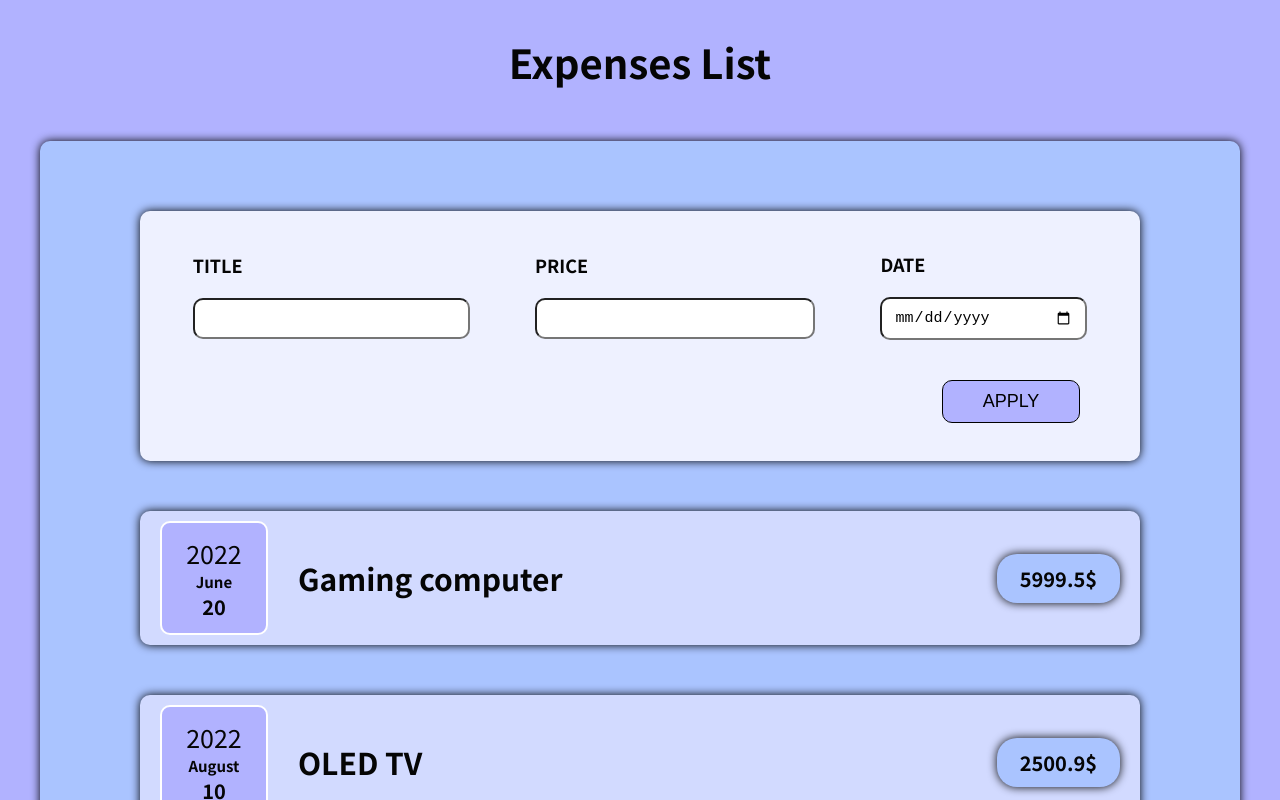
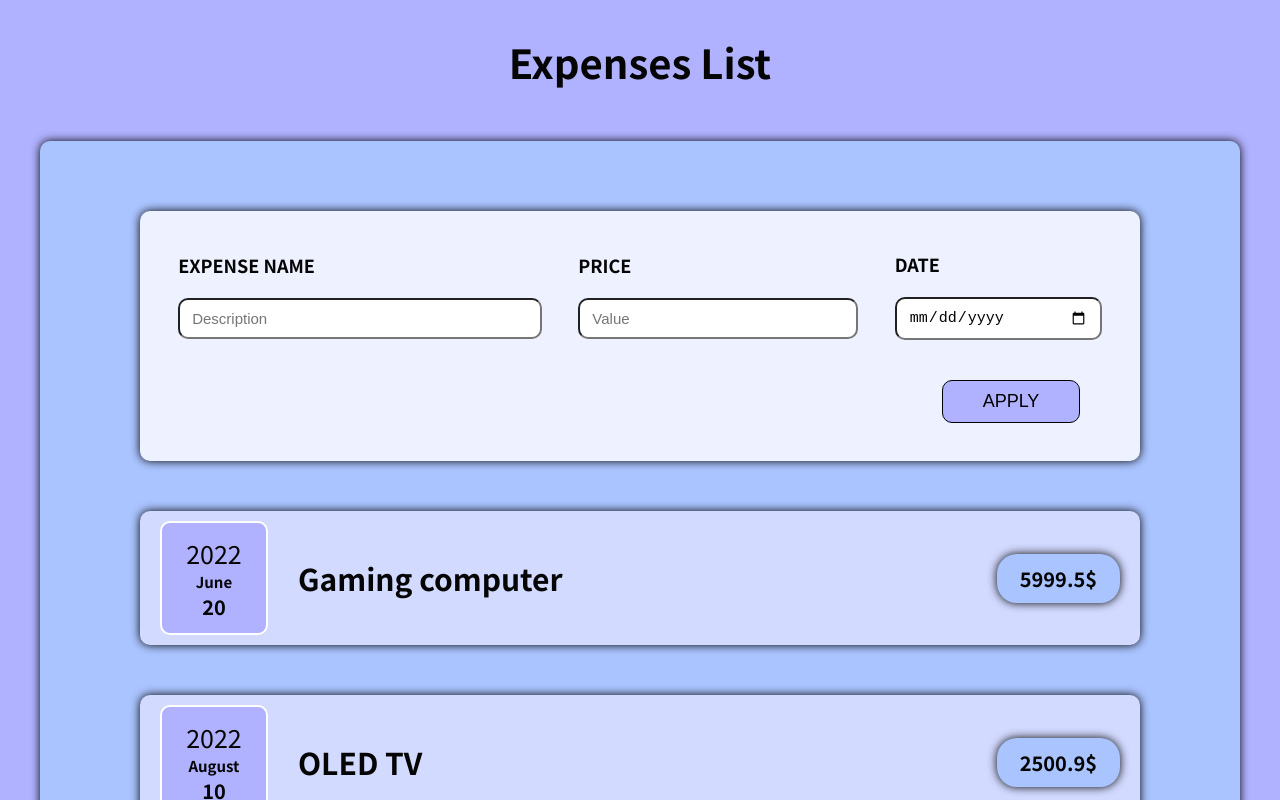
Before and after one commit to Reivah/React-Expenses, a React (Create React App) app: page / in a window 1280 px wide. Shown: the top 800 px of the page. Built offline with nearby package versions, Linux system fonts and the light colour scheme.

Commit message:
change name of expanse

```diff
--- a/src/components/FormExpenses/FormExpenses.js
+++ b/src/components/FormExpenses/FormExpenses.js
@@ -9,12 +9,12 @@ const FormExpenses = () => {
         <form>
             <div className='form-main'>
                 <div className='form-main__box'>
-                   <label type='text'>title</label>
-                   <input type='text'/>
+                   <label type='text'>Expense name</label>
+                   <input type='text' placeholder='Description'/>
                 </div>
                 <div className='form-main__box'>
                    <label type='number'>Price</label>
-                   <input type='number'/>
+                   <input type='number' placeholder='Value'/>
                 </div>
                 <div className='form-main__box'>
                    <label type='date'>Date</label>
```
